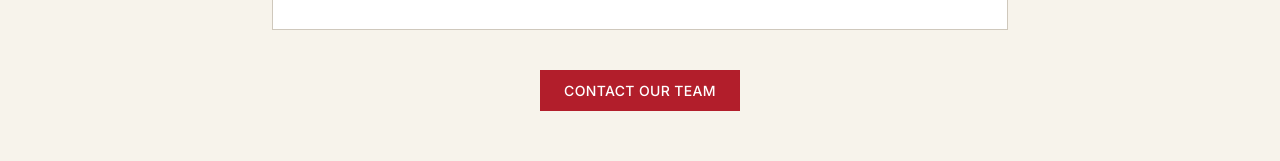
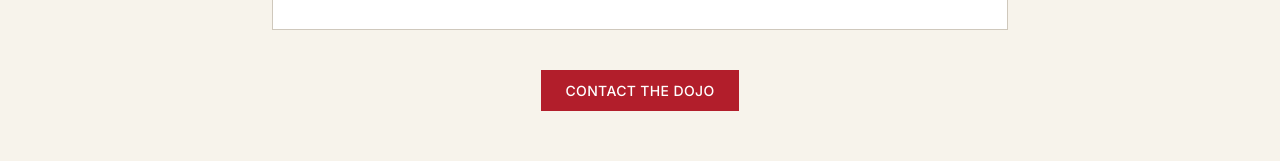
Before and after one commit to skepticsensei/WfordMartialArts, a Next.js app: page /instructors in a window 1280 px wide. Shown: the part 1116-1277 px from the top of the page. Built offline with nearby package versions, Linux system fonts and the light colour scheme.

Commit message:
Update page.tsx

```diff
--- a/src/app/instructors/page.tsx
+++ b/src/app/instructors/page.tsx
@@ -82,7 +82,7 @@ export default function InstructorsPage() {
             href={`${SITE.basePath}/contact`}
             className="bg-red hover:bg-red-dark text-white px-6 py-3 text-sm font-medium tracking-wide uppercase transition-colors"
           >
-            Contact Our Team
+            Contact the Dojo
           </Link>
         </div>
       </section>
```
